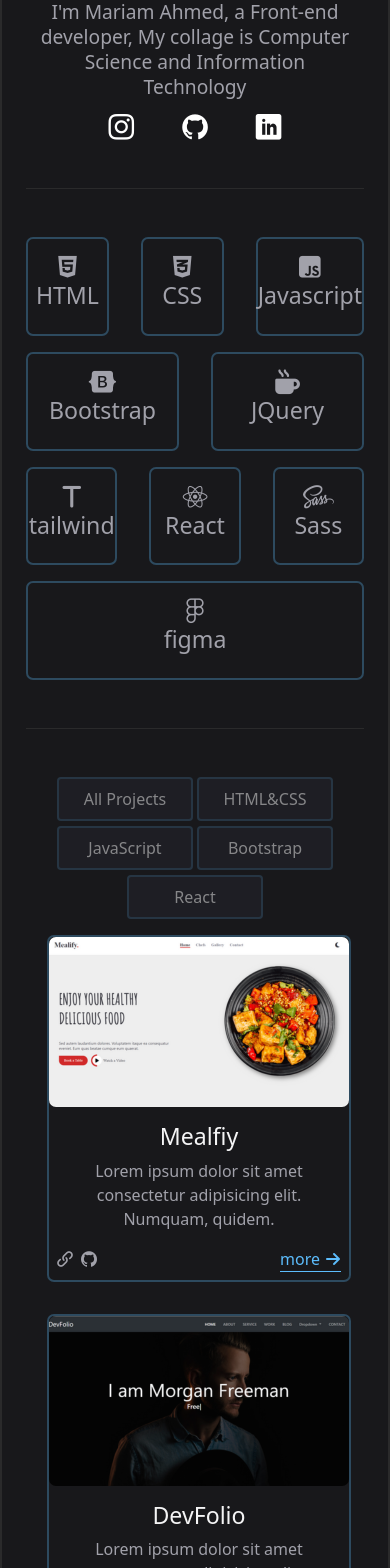
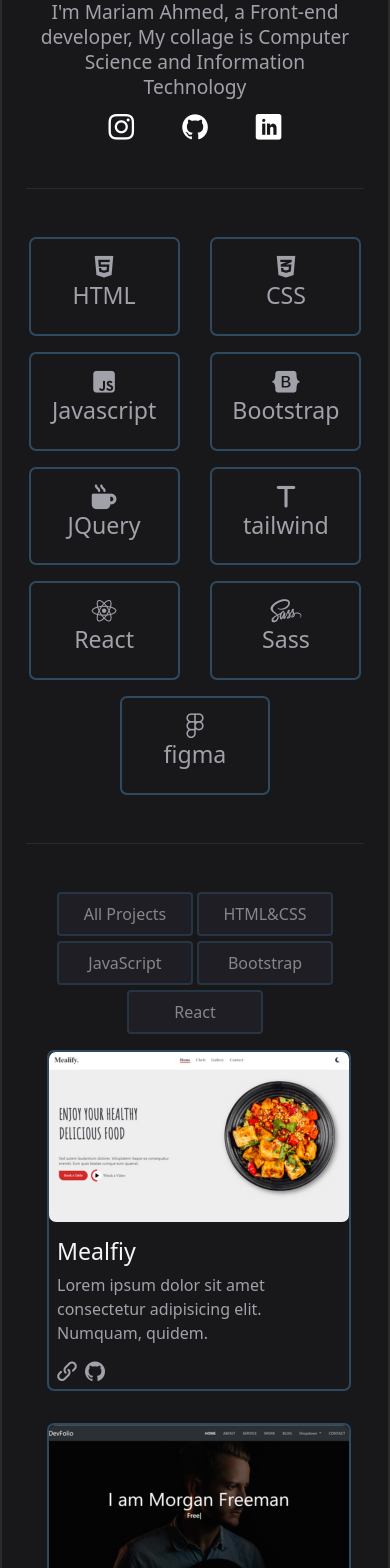
Before and after one commit to marem-ahmed/portfolio, a React (Vite) app: page / in a window 390 px wide. Shown: the part 432-2000 px from the top of the page. Built offline with nearby package versions, Linux system fonts and the light colour scheme.

Commit message:
update****

```diff
--- a/src/components/NavBar/NavBar.jsx
+++ b/src/components/NavBar/NavBar.jsx
@@ -39,16 +39,16 @@ setIconTheme("icon-moon-o");
       <nav>
         <ul className="flex ">
           <li>
-            <a href="../About/About.jsx">About</a>
+            <a href="/About/About.jsx">About</a>
           </li>
           <li>
-            <a href="../skills/skills.jsx">Skills</a>
+            <a href="/skills/skills.jsx">Skills</a>
           </li>
           <li>
-            <a href="../main/main.jsx">Projects</a>
+            <a href="/main/main.jsx">Projects</a>
           </li>
           <li>
-            <a href="../contact/contact.jsx">Contact</a>
+            <a href="/contact/contact.jsx">Contact</a>
           </li>
         </ul>
       </nav>
@@ -78,17 +78,17 @@ setIconTheme("icon-moon-o");
             </div>
 
             <li>
-              <a href="../About/About.jsx">About</a>
+              <a href="/About/About.jsx">About</a>
             </li>
             <li>
-              <a href="../skills/skills.jsx">Skills</a>
+              <a href="/skills/skills.jsx">Skills</a>
             </li>
             <li>
-              <a href="../main/main.jsx">Projects</a>
+              <a href="/main/main.jsx">Projects</a>
             </li>
 
             <li>
-              <a href="../contact/contact.jsx">Contact</a>
+              <a href="/contact/contact.jsx">Contact</a>
             </li>
           </ul>
         </div>
--- a/src/components/NavBar/navBar.css
+++ b/src/components/NavBar/navBar.css
@@ -149,4 +149,12 @@ ul.model a{
  header .menu{
     display: block;
 }
+ul.model{
+    width: 98%;
+    border-radius: 0;
 }
+ul.model li{
+padding-left: 1rem;
+
+}
+}
--- a/src/components/contact/contact.css
+++ b/src/components/contact/contact.css
@@ -1,6 +1,7 @@
 
 .ContactUs .title{
     color: var(--title-color);
+    align-items: center;
 
 }
 .ContactUs .title h2{
@@ -30,7 +31,6 @@ font-size: 2rem;
     border: 1px solid rgb(63, 63, 70);
     width: 17rem;
     padding: 0.5rem;
-    margin-left: 0.5rem;
     border-radius: 5px;
     transition: 0.5s;
 }
--- a/src/components/contact/contact.jsx
+++ b/src/components/contact/contact.jsx
@@ -12,7 +12,7 @@ export default function contact() {
   return (
     <section className="ContactUs flex justify-content-between ">
       <div className="start-side">
-        <div className="title flex">
+        <div className="title flex ">
           <span className="icon-envelope-o"></span>
           <h2 className="">Contact Us</h2>
         </div>
@@ -23,7 +23,7 @@ export default function contact() {
         <form className="" onSubmit={handleSubmit}>
           <div className="flex">
             <label htmlFor="email">Email Address:</label>
-            <input autoComplete="off" type="email" id="email" name="email" />
+            <input autoComplete="off" type="email" id="email" name="email" placeholder='Email..' />
             <ValidationError
               prefix="Email"
               field="email"
@@ -32,7 +32,7 @@ export default function contact() {
           </div>
           <div className="flex">
             <label htmlFor="message">Your message:</label>
-            <textarea id="message" name="message"></textarea>
+            <textarea id="message" name="message" placeholder='Message..'></textarea>
             <ValidationError
               prefix="Message"
               field="message"
--- a/src/components/main/main.css
+++ b/src/components/main/main.css
@@ -88,22 +88,15 @@ border-radius: 7px;
     margin-bottom: 1rem;
     color: var(--subtitle-color);
 }
-.main .end-side .item .item-content .icons{
-gap: 0.5rem;
-display: flex;
-}
-.main .end-side .item .item-content .icons .last-link  {
-    color: var(--main-color);
-    border-bottom: 1px solid var(--main-color);
+.main .end-side .item .item-content .icons .icon  {
+    font-size: 20px;
+
 }
 .main .end-side .item .item-content .icons .icon:hover  {
-font-size: 18px;
+font-size: 22px;
 
 }
-.main .end-side .item .item-content .icons .icon-arrow-right2 {
-    margin-left: 5px;
-    border-bottom: none;
-}
+
 
 /*=======Media Query ======== */
 
--- a/src/components/main/main.jsx
+++ b/src/components/main/main.jsx
@@ -64,7 +64,7 @@ export default function main() {
     {
       projectTitle: "E-commecre",
       category: ["React", "bootstrap"],
-      imgpath: "/assets/E-commerce.png",
+      imgpath: "/assets/e-commerce.png",
       liveServer: "https://e-commerce-iota-teal.vercel.app/",
       sourceCode: "https://github.com/marem-ahmed/-E-commerce",
     },
@@ -140,12 +140,12 @@ export default function main() {
           {arr.map((item) => {
             return (
               <motion.div
-                className="item text-center"
+                className="item "
                 key={item.imgpath}
                 layout
                 initial={{ transform: "scale(0)" }}
                 animate={{ transform: "scale(1)" }}
-                transition={{type:"spring",damping:7,stiffness:40}}
+                transition={{ type: "spring", damping: 7, stiffness: 40 }}
               >
                 <div>
                   <img src={item.imgpath} alt="" />
@@ -156,24 +156,17 @@ export default function main() {
                     Lorem ipsum dolor sit amet consectetur adipisicing elit.
                     Numquam, quidem.
                   </p>
-                  <div className="icons">
-                    <div className="d-flex  align-items-center g-2 ">
-                      <a
-                        href={item.liveServer}
-                        className="icon-link text-decoration-none subtilite-color me-2 icon fs-6"
-                      ></a>
-                      <a
-                        href={item.sourceCode}
-                        className="icon-github text-decoration-none subtilite-color icon fs-6"
-                      ></a>
-                    </div>
+                  <div className=" icons d-flex  align-items-center g-2 ">
                     <a
-                      href=""
-                      className=" text-decoration-none ms-auto d-flex align-items-center last-link "
-                    >
-                      more
-                      <span className="icon-arrow-right2 "></span>
-                    </a>
+                      href={item.liveServer}
+                      className="icon-link text-decoration-none subtilite-color me-2 icon "
+                      target="_blank"
+                    ></a>
+                    <a
+                      href={item.sourceCode}
+                      className="icon-github text-decoration-none subtilite-color icon "
+                      target="_blank"
+                    ></a>
                   </div>
                 </div>
               </motion.div>
--- a/src/components/skills/skills.css
+++ b/src/components/skills/skills.css
@@ -4,8 +4,17 @@
 
 }
 .skills .skill{
-        border: 2px solid rgba(93,188,252,0.3) ;
+    border: 2px solid rgba(93,188,252,0.3) ;
     border-radius: 7px;
     background-image: linear-gradient((255,255,255,0.05),(225,255,255,0.05));
     grid-row: 2;
+    margin: auto;
+    text-align: center;
+    padding-inline: 0;
+
 }
+@media screen and (max-width:700px) {
+    .skills{
+            column-gap: 0.1rem;
+    }
+}
--- a/src/components/skills/skills.jsx
+++ b/src/components/skills/skills.jsx
@@ -2,40 +2,40 @@ import React from 'react'
 import '../skills/skills.css'
 export default function skills() {
   return (
-    <div className="skills subtilite-color d-flex flex-wrap justify-content-center">
-      <div className=" skill  col-md-3 col text-center py-3 ">
+    <div className="skills row subtilite-color d-flex flex-wrap justify-content-center">
+      <div className=" skill  col-md-3 col-5 text-center py-3 ">
         <i className="fa-brands fa-html5 fs-2"></i>
         <h3>HTML</h3>
       </div>
-      <div className="  skill  col-md-3 col text-center py-3 ">
+      <div className="  skill  col-md-3 col-5 text-center py-3  ">
         <i className="fa-brands fa-css3-alt fs-2"></i>
         <h3>CSS</h3>
       </div>
-      <div className="skill  col-md-3 col text-center py-3  ">
+      <div className="skill  col-md-3 col-5 text-center py-3  ">
         <i className="fa-brands fa-square-js fs-2"></i>
         <h3>Javascript</h3>
       </div>
-      <div className="skill  col-md-3 col text-center py-3 ">
+      <div className="skill  col-md-3 col-5 text-center py-3 ">
         <i className="fa-brands fa-bootstrap fs-2"></i>
         <h3>Bootstrap</h3>
       </div>
-      <div className=" skill  col-md-3 col text-center py-3 ">
+      <div className=" skill  col-md-3 col-5 text-center py-3 ">
         <i className="fa-solid fa-mug-hot fs-2"></i>
         <h3>JQuery</h3>
       </div>
-      <div className="skill  col-md-3 col text-center py-3 ">
+      <div className="skill  col-md-3 col-5 text-center py-3 ">
         <i className="fa-solid fa-t fs-2"></i>
         <h3>tailwind</h3>
       </div>
-      <div className=" skill  col-md-3 col text-center py-3 ">
+      <div className=" skill  col-md-3 col-5 text-center py-3 ">
         <i className="fa-brands fa-react fs-2"></i>
         <h3>React</h3>
       </div>
-      <div className=" skill c col-md-3 col text-center py-3 ">
+      <div className=" skill  col-md-3 col-5 text-center py-3 ">
         <i className="fa-brands fa-sass fs-2"></i>
         <h3>Sass</h3>
       </div>
-      <div className=" skill  col-md-3 col text-center py-3 ">
+      <div className=" skill  col-md-3 col-5 text-center py-3">
         <i className="fa-brands fa-figma fs-2"></i>
         <h3>figma</h3>
       </div>
```
